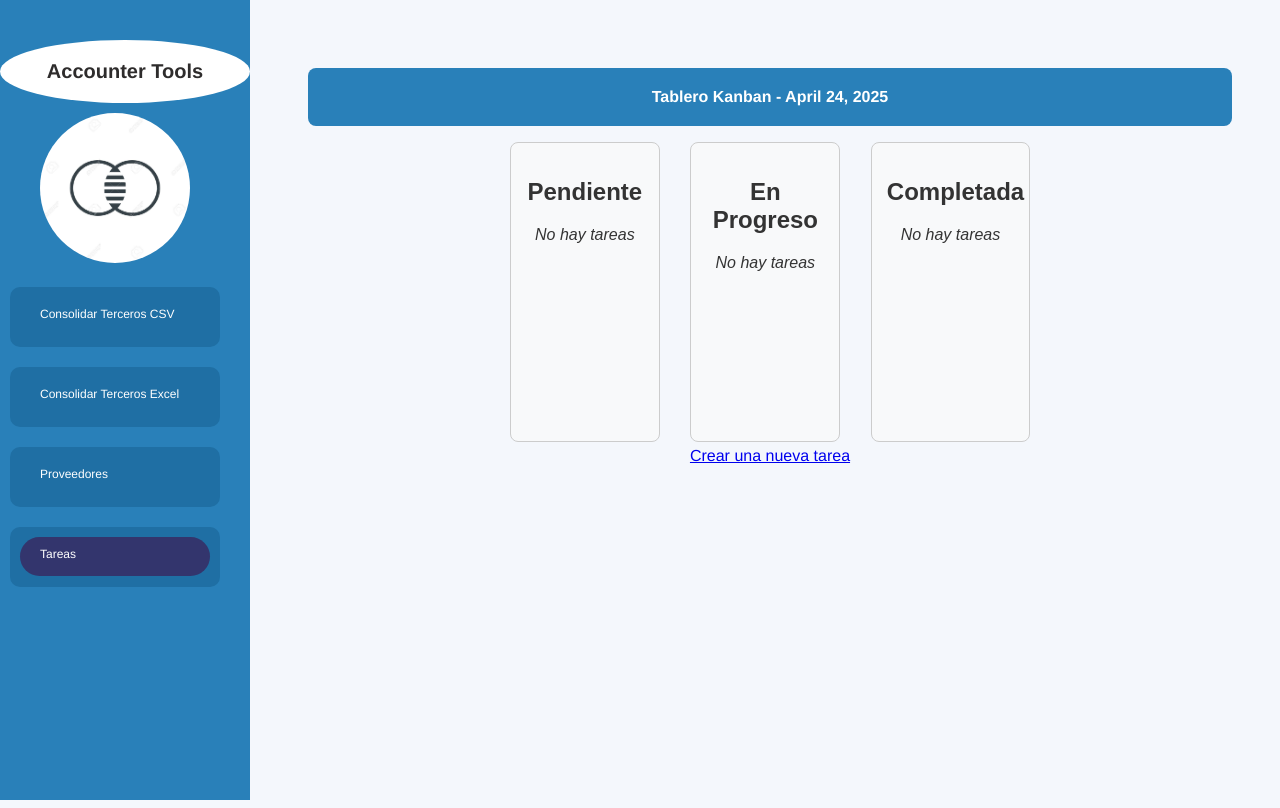
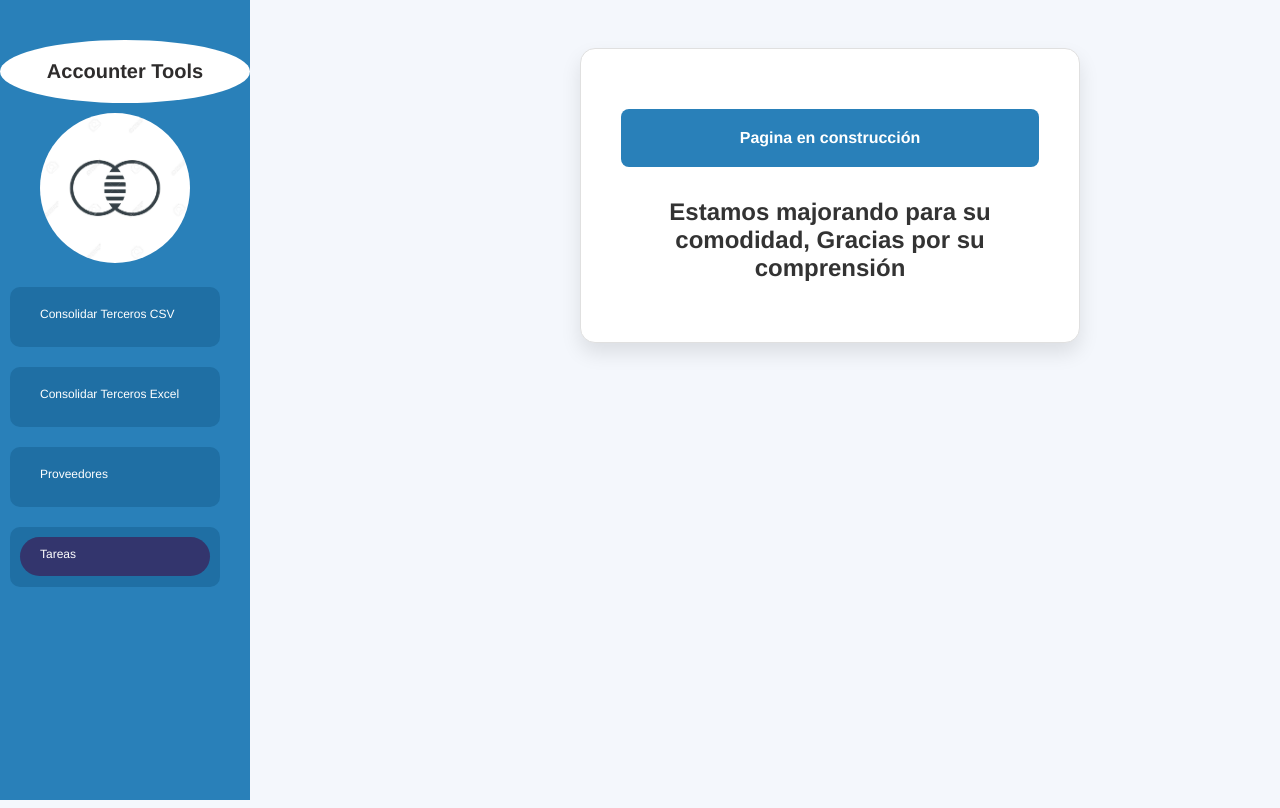
Before and after one commit to FDGalarza/terceros, a Django app: page /procesar_csv/kanban/ in a window 1280 px wide. Run offline with Django 5.2, Linux system fonts and the light colour scheme; the visitor is signed in with stand-in values (Sample User, id 1); data that the repository does not hold is empty; some libraries are stand-ins or nearby versions.

Commit message:
Se modifica settings para agregar dominio QA

```diff
--- a/csv_processor/templates/csv_processor/kanban.html
+++ b/csv_processor/templates/csv_processor/kanban.html
@@ -2,9 +2,13 @@
 {% block title %}Accounter Tools{% endblock %}
 
 {% block content %}
-<h1>Tablero Kanban - {{ hoy }}</h1>
+<div class="form-container">
+    <h1>Pagina en construcción</h1>
+    <h2>Estamos majorando para su comodidad, Gracias por su comprensión</h2>
+</div>
+<!--<h1>Tablero Kanban - {{ hoy }}</h1>-->
 
-<div class="kanban-board" data-id="{{ tarea.id }}" style="display: flex; gap: 20px; justify-content: space-between; font-family: Arial, sans-serif;">
+<!--<div class="kanban-board" data-id="{{ tarea.id }}" style="display: flex; gap: 20px; justify-content: space-between; font-family: Arial, sans-serif;">
     {% for estado, tareas in tareas_por_estado.items %}
         <div class="kanban-column"
              data-estado="{{ estado }}"
@@ -48,6 +52,6 @@
 </div>
 <div id="url-actualizar-estado" data-url="{% url 'actualizar_estado_tarea' %}"></div>
 
-<a href="{% url 'crear_tarea' %}">Crear una nueva tarea</a>
+<a href="{% url 'crear_tarea' %}">Crear una nueva tarea</a>-->
 
 {% endblock %}
--- a/procesar_csv/settings.py
+++ b/procesar_csv/settings.py
@@ -30,6 +30,8 @@ ALLOWED_HOSTS = [
     '127.0.0.1',
     'terceros-dbced8ett-fdgalarzas-projects.vercel.app',
     'terceros.vercel.app',  # <-- este es el nuevo dominio que hay que permitir
+    'tercerosv2.vercel.app',
+
 ]
 
 
```
